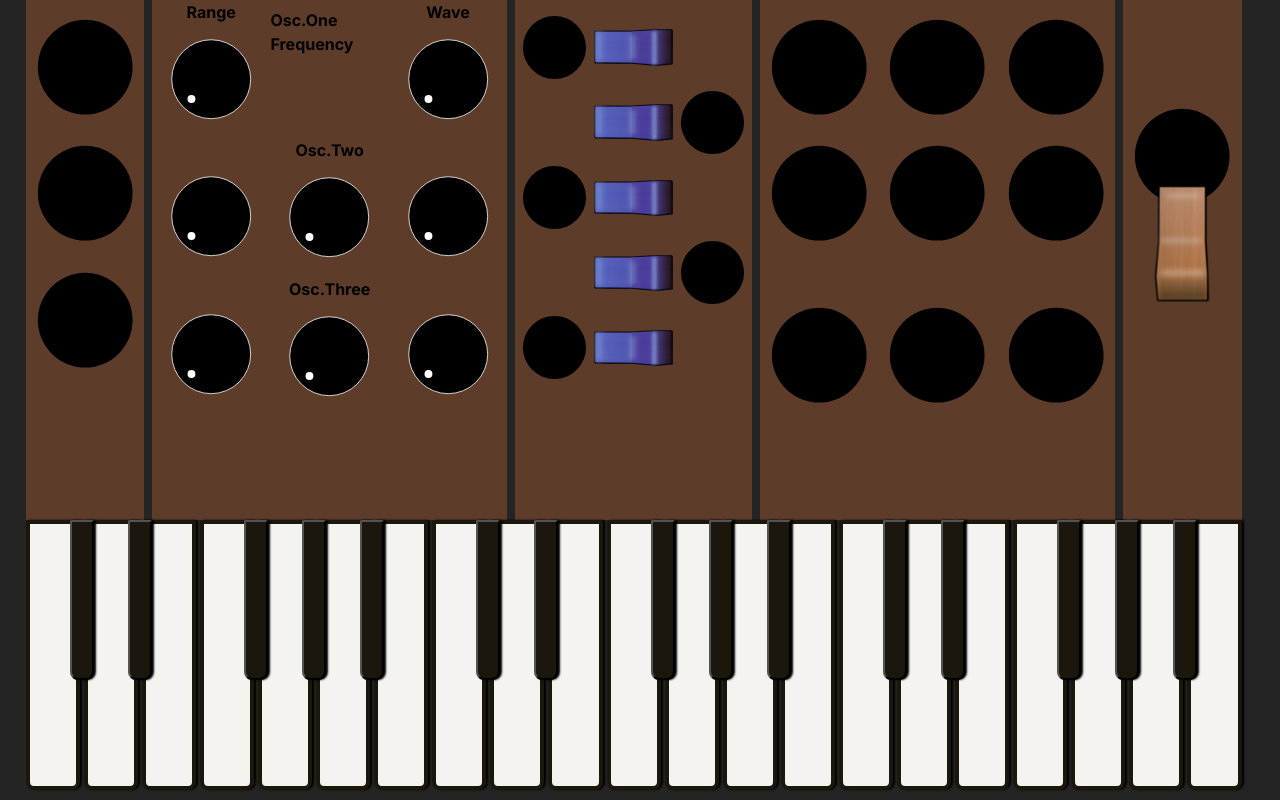
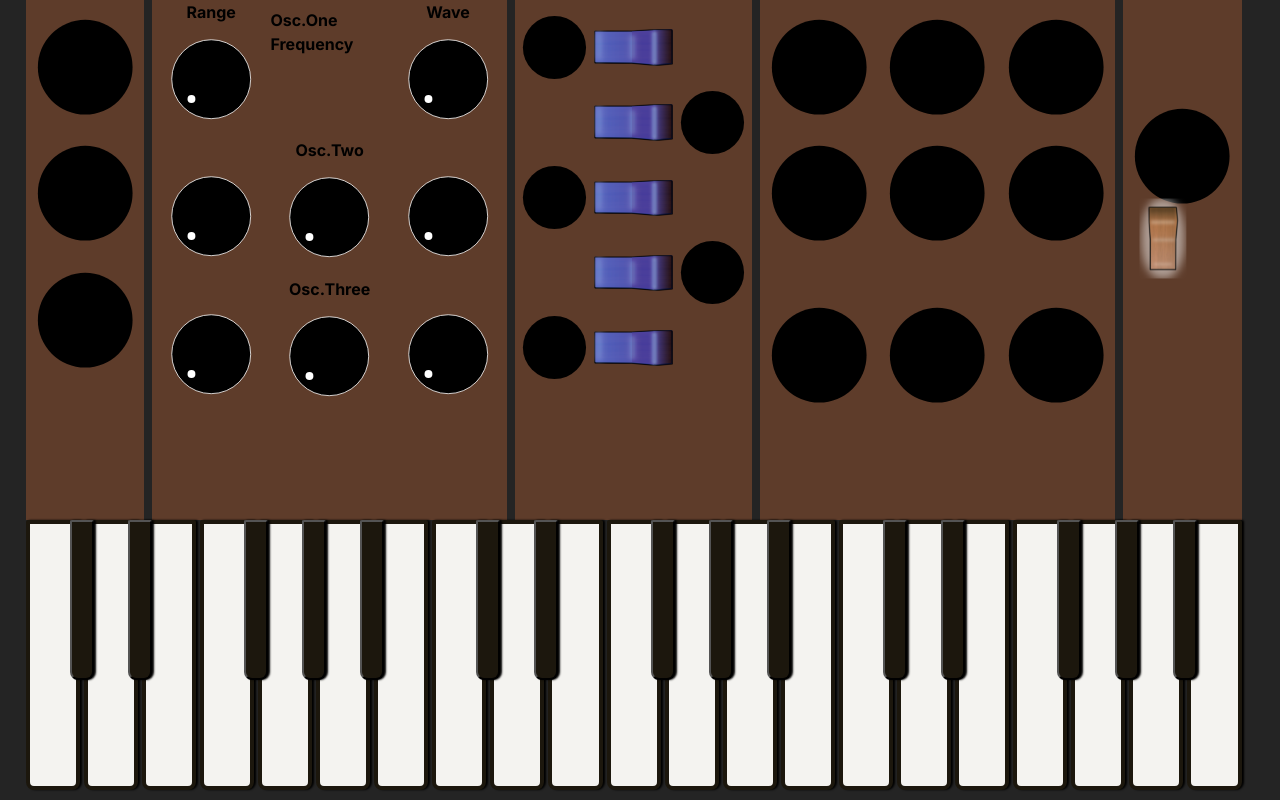
Before and after one commit to t2techno/faug-web, a Next.js app: page / in a window 1280 px wide. Built offline with nearby package versions, Linux system fonts and the light colour scheme; no server answers.

Commit message:
vertical and inverted glow for toggle

```diff
--- a/src/components/faug/Faug.tsx
+++ b/src/components/faug/Faug.tsx
@@ -11,8 +11,14 @@ import styles from "./faug.module.css";
 import Oscillators from "./oscillators";
 
 const Faug = () => {
-  const { paramChangeByUI, startNote, stopNote, toggleParam, paramState, paramDesc } =
-    useFaust();
+  const {
+    paramChangeByUI,
+    startNote,
+    stopNote,
+    toggleParam,
+    paramState,
+    paramDesc,
+  } = useFaust();
 
   return (
     <div id={styles.wrapper}>
@@ -111,6 +117,8 @@ const Faug = () => {
           <div id={styles.volRow}>
             <Knob />
             <WhiteToggle
+              invert={true}
+              orientation="vertical"
               toggle={() => {
                 toggleParam(inputList.POWER);
               }}
--- a/src/components/toggle/Toggle.tsx
+++ b/src/components/toggle/Toggle.tsx
@@ -1,4 +1,4 @@
-import { CSSProperties, forwardRef } from "react";
+import { CSSProperties } from "react";
 import styles from "./toggle.module.css";
 import Image from "next/image";
 
@@ -10,6 +10,8 @@ interface iToggleProps {
   alt: string;
   value: number;
   toggle: () => void;
+  invert?: boolean;
+  orientation?: "horizontal" | "vertical";
 }
 const Toggle: React.FC<iToggleProps> = ({
   type,
@@ -17,10 +19,22 @@ const Toggle: React.FC<iToggleProps> = ({
   alt,
   value,
   toggle,
+  invert = false,
+  orientation = "horizontal",
 }) => {
-  const isOn = value === 1 ? true : false;
+  let isOn;
+  if (invert) {
+    isOn = value === 1 ? false : true;
+  } else {
+    isOn = value === 1 ? true : false;
+  }
   return (
-    <div className={styles.imageWrapper} style={style}>
+    <div
+      className={`${styles.imageWrapper} ${
+        orientation === "vertical" ? styles.vertical : styles.horizontal
+      }`}
+      style={style}
+    >
       <div
         style={{ opacity: isOn ? 1.0 : 0.0 }}
         className={`${styles[type]} ${styles.glow}`}
@@ -51,6 +65,8 @@ interface iTypedToggleProps {
   alt: string;
   value: number;
   toggle: () => void;
+  invert?: boolean;
+  orientation?: "vertical" | "horizontal";
 }
 
 export const BlueToggle: React.FC<iTypedToggleProps> = (props) => {
--- a/src/components/toggle/toggle.module.css
+++ b/src/components/toggle/toggle.module.css
@@ -5,13 +5,18 @@
   align-items: center;
 }
 
+.vertical {
+  padding: 8px;
+  width: 80px;
+}
+
 .glow {
   position: absolute;
   filter: blur(4px);
   border-radius: 45%;
   top: 5%;
-  left: 0;
-  right: 0;
+  left: 0%;
+  right: 0%;
   bottom: 5%;
   transition: opacity 500ms ease-in-out;
 }
@@ -21,7 +26,7 @@
 }
 
 .white.glow {
-  left: 5%;
-  right: 5%;
+  left: 0%;
+  right: 0%;
   background-color: hsla(224, 100%, 100%, 0.5);
 }
```
